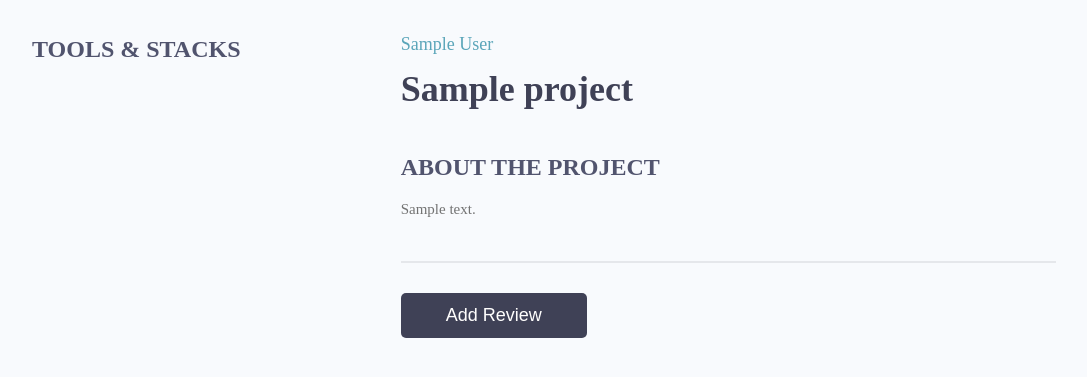
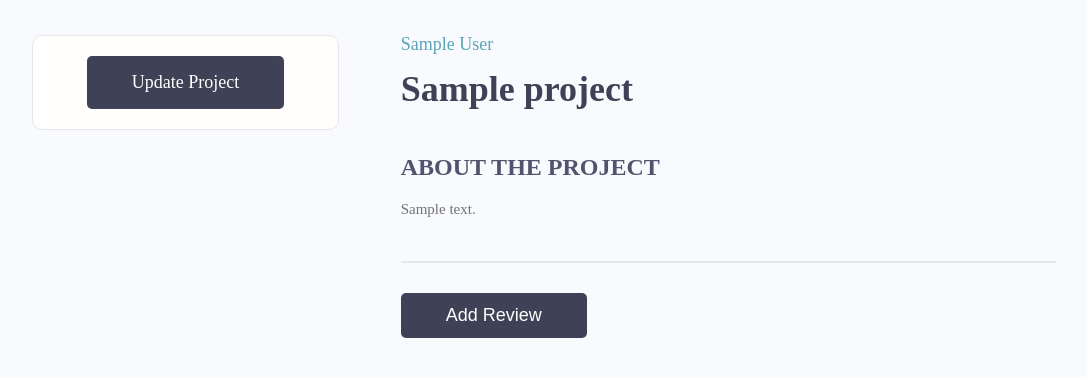
Before and after one commit to capamir/django-task-manager, a Django app: page /1/ in a window 1280 px wide. Shown: the part 77-454 px from the top of the page, without its empty margins (96-1183 px from the left). Run offline with Django 5.2, Linux system fonts and the light colour scheme; a user stored in the database is signed in; tables that the repository leaves empty hold one stand-in row (values such as "Sample post"); some libraries are stand-ins or nearby versions.

Commit message:
update and create project implimented

```diff
--- a/projects/models.py
+++ b/projects/models.py
@@ -4,7 +4,7 @@ from accounts.models import User
 # Create your models here.
 class Project(models.Model):
     title = models.CharField(max_length=255)
-    description = models.TextField()
+    description = models.TextField(null=True, blank=True)
     created_by = models.ForeignKey(User, on_delete=models.CASCADE)
     created = models.DateTimeField(auto_now_add=True)
 
--- a/projects/templates/projects/projects.html
+++ b/projects/templates/projects/projects.html
@@ -7,9 +7,10 @@
       <div class="hero-section__box">
         <h2>See Your <span>Projects</span></h2>
       </div>
-
+      {% if request.user.is_professor %}
       <div class="hero-section__search">
         <form id="searchForm" class="form" action="" method="post">
+          {% csrf_token %}
           <div class="form__field">
             <label for="formInput#search">Create New Project </label>
             <input
@@ -24,6 +25,7 @@
           <input class="btn btn--sub btn--lg" type="submit" value="Submit" />
         </form>
       </div>
+      {% endif %}
     </div>
   </section>
   <!-- Search Result: DevList -->
--- a/projects/templates/projects/single-project.html
+++ b/projects/templates/projects/single-project.html
@@ -7,17 +7,14 @@
     <div class="container">
         <div class="layout">
             <div class="column column--1of3">
-                <h3 class="singleProject__subtitle">Tools & Stacks</h3>
-                <div class="singleProject__toolStack">
-                    {% comment %} {% for tag in project.tags.all %}
-                    <span class="tag tag--pill tag--sub tag--lg">
-                        <small>{{tag}}</small>
-                    </span>
-                    {% endfor %} {% endcomment %}
+                <div class="card text-center">
+                    <div class="card__body dev">
 
+                        {% if request.user.id == project.created_by.id %}
+                        <a href="{% url 'projects:update-project' project.id %}" class="btn btn--sub btn--lg">Update Project </a>
+                        {% endif %}
+                    </div>
                 </div>
-
-
             </div>
             <div class="column column--2of3">
                 <a href="{% url 'accounts:user-profile' project.created_by.id  %}"
--- a/projects/urls.py
+++ b/projects/urls.py
@@ -5,5 +5,5 @@ app_name = 'projects'
 urlpatterns = [
     path('', views.ProjectsView.as_view(), name='projects'),
     path('<int:pk>/', views.ProjectDetailView.as_view(), name='project'),
-
+    path('update/<int:pk>/', views.ProjectUpdateView.as_view(), name='update-project')
 ]
--- a/projects/views.py
+++ b/projects/views.py
@@ -1,6 +1,9 @@
-from django.shortcuts import render, get_object_or_404
+from django.shortcuts import render, get_object_or_404, redirect
 from django.views import View
+from django.views.generic.edit import UpdateView
+from django.urls import reverse_lazy
 from .models import Project
+from .forms import ProjectUpdateForm, ProjectCreationForm
 
 # Create your views here.
 
@@ -19,8 +22,27 @@ class ProjectsView(View):
         # Render the template with the context
         return render(request, self.template_name, context)
 
+    def post(self, request, *args, **kwargs):
+        project_creation_form = ProjectCreationForm(request.POST)
+
+        if project_creation_form.is_valid():
+            # Save the new project with the current user as the creator
+            new_project = project_creation_form.save(commit=False)
+            new_project.created_by = request.user
+            new_project.save()
+
+            return redirect('projects:projects')  # Redirect to the projects page or any other desired page upon successful project creation
+        else:
+            # If the form is not valid, render the template again with the form and display validation errors
+            user_projects = Project.objects.filter(created_by=request.user)
+            context = {
+                'projects': user_projects,
+                'project_creation_form': project_creation_form,
+            }
+            return render(request, self.template_name, context)
+
 class ProjectDetailView(View):
-    template_name = 'projects/single-project.html'  # Replace with the actual template path
+    template_name = 'projects/single-project.html'
 
     def get(self, request, pk, *args, **kwargs):
         # Get the project by its ID or return a 404 response if not found
@@ -33,3 +55,16 @@ class ProjectDetailView(View):
 
         # Render the template with the context
         return render(request, self.template_name, context)
+
+class ProjectCreateView(View):
+    template_name = 'projects/project_form.html'
+
+class ProjectUpdateView(UpdateView):
+    model = Project
+    form_class = ProjectUpdateForm  # Replace with the actual form you create for updating projects
+    template_name = 'projects/project_form.html'  # Replace with the actual template path
+    success_url = reverse_lazy('projects:projects')  # Redirect to user_projects page after successful update
+
+    def form_valid(self, form):
+        # Optionally, you can add logic here for additional processing when the form is valid
+        return super().form_valid(form)
```
Also changed, not shown: projects/forms.py (added, +12 -0 lines), projects/templates/projects/project_form.html (+7 -23 lines).
